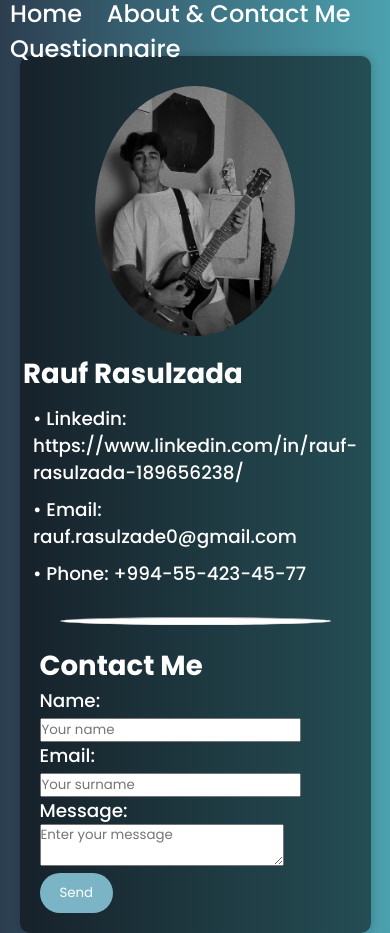
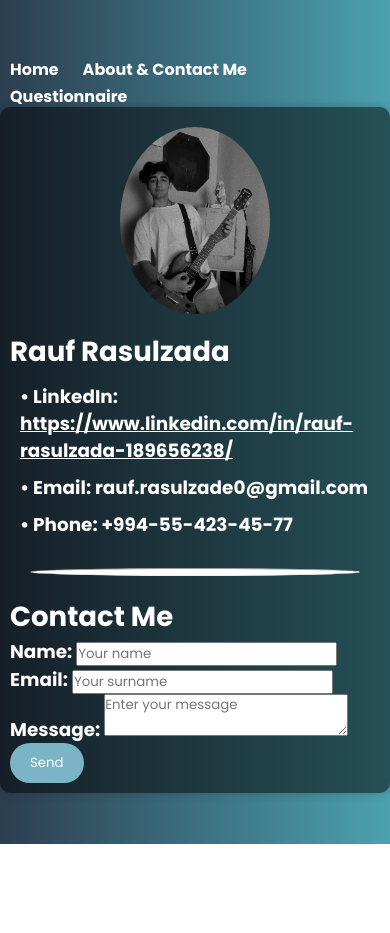
Before and after one commit to raufrasulzada/wm1_fall23_sec1, a plain HTML site: page about_contact.html in a window 390 px wide. After the commit the page ends 844 px from the top, so only its background shows below. Drawn offline with Linux system fonts and the light colour scheme; a web font is replaced by a local one.

Commit message:
Update new contents

```diff
--- a/about_contact.html
+++ b/about_contact.html
@@ -15,24 +15,14 @@
         <nav>
           <ul>
             <li>
-              <a style="color: white; text-decoration: none" href="index.html"
-                >Home</a
-              >
+              <a href="index.html">Home</a>
             </li>
             <li>
-              <a
-                style="color: white; text-decoration: none"
-                href="about_contact.html"
-                >About & Contact Me</a
-              >
+              <a href="about_contact.html">About & Contact Me</a>
             </li>
 
             <li>
-              <a
-                style="color: white; text-decoration: none"
-                href="questionnaire.html"
-                >Questionnaire</a
-              >
+              <a href="questionnaire.html">Questionnaire</a>
             </li>
           </ul>
         </nav>
@@ -46,7 +36,12 @@
         <div class="profile-information">
           <h1>Rauf Rasulzada</h1>
           <p>
-            • Linkedin: https://www.linkedin.com/in/rauf-rasulzada-189656238/
+            • LinkedIn:
+            <a
+              style="color: white"
+              href=" https://www.linkedin.com/in/rauf-rasulzada-189656238/"
+              >https://www.linkedin.com/in/rauf-rasulzada-189656238/</a
+            >
           </p>
           <p>• Email: rauf.rasulzade0@gmail.com</p>
           <p>• Phone: +994-55-423-45-77</p>
@@ -77,6 +72,7 @@
           />
           <label for="message">Message:</label>
           <textarea
+            id="message-send"
             id="message"
             name="message"
             placeholder="Enter your message"
--- a/style.css
+++ b/style.css
@@ -9,8 +9,9 @@
 
 body {
   font-family: "Poppins", sans-serif;
+
   color: white;
-  font-weight: 500;
+  font-weight: 700;
   font-size: 1.15rem;
   background-image: linear-gradient(to right, #2c3e50, #4ca1af);
   display: flex;
@@ -64,16 +65,26 @@ p {
   align-items: center;
   position: absolute;
   cursor: pointer;
-  transition: all 0.3s ease;
+  transition: all 0.2s ease;
   margin-bottom: 50px;
 }
 
 .web-header li {
-  transition: all 0.3s ease;
+  transition: all 0.2s ease;
 }
 
 .web-header li:hover {
   font-size: 1.8rem;
+}
+
+.web-header li a {
+  color: white;
+  text-decoration: none;
+  transition: all 0.3s ease;
+}
+
+.web-header li a:hover {
+  color: rgb(91, 210, 243);
 }
 
 .web-header ul {
@@ -140,3 +151,40 @@ fieldset {
 .languages table {
   width: 100%;
 }
+
+#message-send {
+  transition: all 0.3s ease;
+}
+
+#message-send:focus {
+  padding: 25px 35px;
+}
+
+@media (max-width: 768px) {
+  .container {
+    width: 100%; /* Adjust width for smaller screens */
+    padding: 10px; /* Adjust padding for smaller screens */
+  }
+
+  .profile {
+    flex-direction: column; /* Stack profile information in a column */
+    align-items: center;
+  }
+
+  .web-header nav {
+    margin-left: 0; /* Adjust margin for smaller screens */
+  }
+
+  .web-header ul li {
+    font-size: 1rem; /* Adjust font size for smaller screens */
+  }
+
+  .profile-page img {
+    width: 150px; /* Adjust image size for smaller screens */
+  }
+
+  .questionnaire .checkbox-group {
+    display: flex;
+    flex-direction: column; /* Stack checkboxes in a column */
+  }
+}
```
Also changed, not shown: index.html (+7 -17 lines), questionnaire.html (+3 -13 lines).
